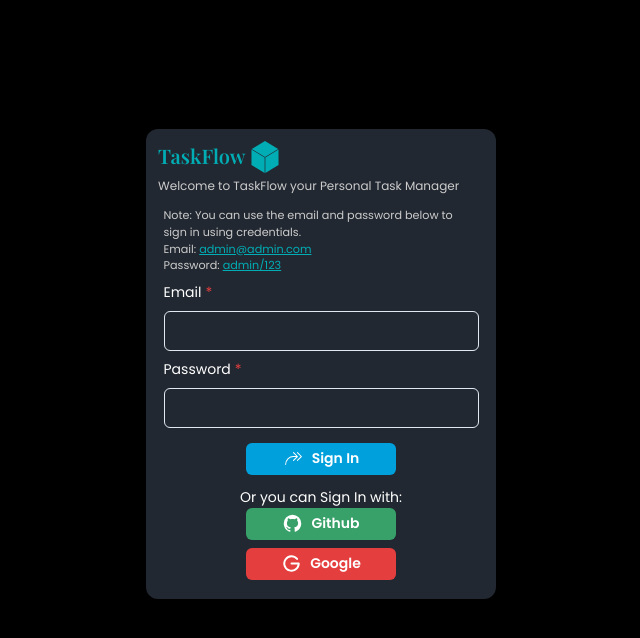
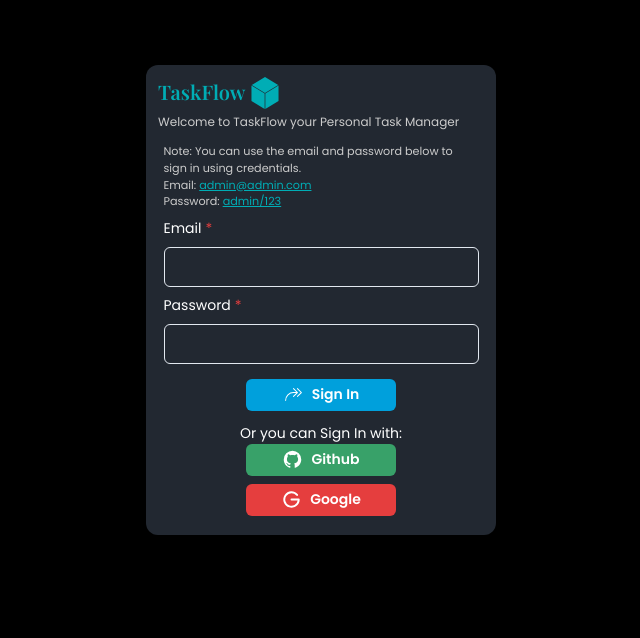
Before and after one commit to Inosensey/next-auth, a Next.js app: page /signin in a window 1280 px wide. Shown: the top 638 px of the page, without its empty margins (319-959 px from the left). Built offline with nearby package versions, Linux system fonts and the light colour scheme; no server answers.

Commit message:
- Minor changes on the css of sign in page.

```diff
--- a/app/signin/page.tsx
+++ b/app/signin/page.tsx
@@ -11,7 +11,7 @@
 export default async function page() {
   const session = await getServerSession(options);
   return (
-    <Stack mt={{ sm: "8rem" }} h={{ lg: "100vh" }} color={"#fff"}>
+    <Stack mt={{ sm: "4rem" }} h={{ lg: "100vh" }} color={"#fff"}>
       <Box display={"flex"} justifyContent={"center"} alignItems={"center"}>
         <Box
           display={"flex"}
```
